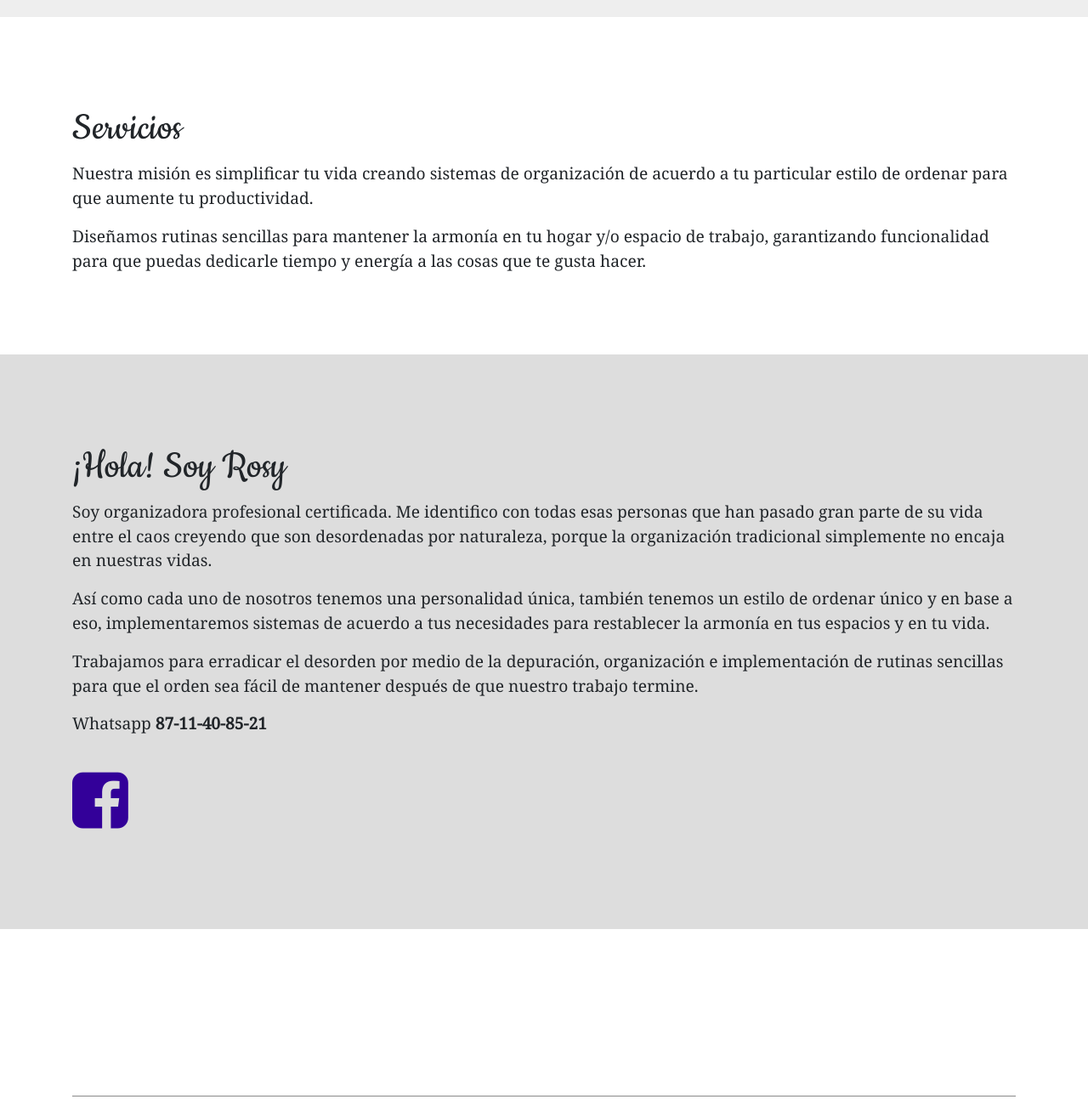
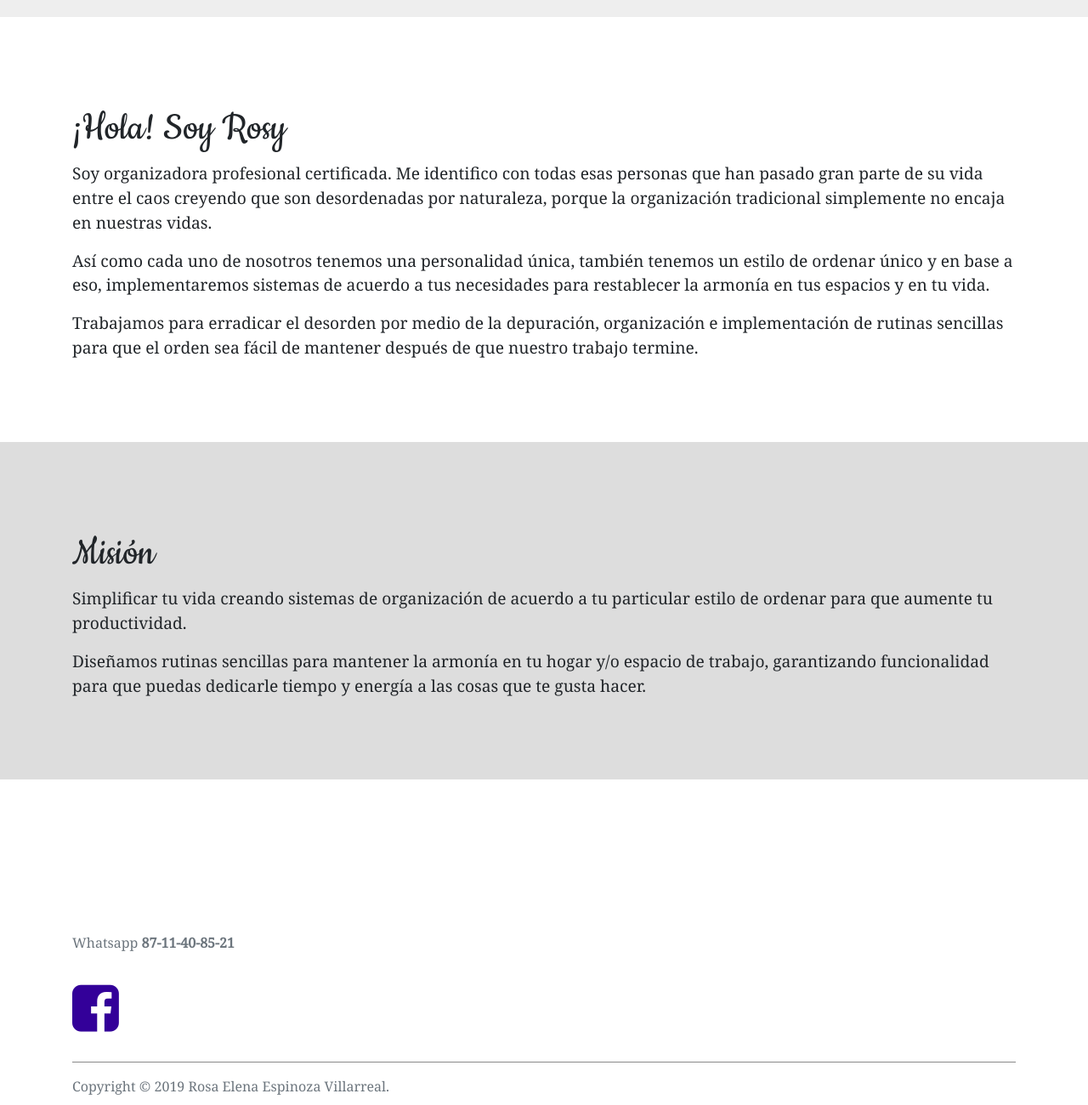
Before and after one commit to vidaenarmonia/vidaenarmonia.github.io, a plain HTML site: page index.html in a window 1280 px wide. Shown: the part 520-1820 px from the top of the page at 85% size. Drawn offline with nearby package versions, Linux system fonts and the light colour scheme.

Commit message:
Mejoras.

```diff
--- a/index.html
+++ b/index.html
@@ -64,19 +64,6 @@
             </div>
         </div>
     </header>
-    <!-- Section Servicios -->
-    <section class="section-servicios" id="servicios">
-        <div class="container">
-            <h2>Servicios</h2>
-            <p>
-                Nuestra misión es simplificar tu vida creando sistemas de organización de acuerdo a tu particular estilo de ordenar para que aumente tu productividad.
-            </p>
-            <p>
-                Diseñamos rutinas sencillas para mantener la armonía en tu hogar y/o espacio de trabajo,
-                garantizando funcionalidad para que puedas dedicarle tiempo y energía a las cosas que te gusta hacer.
-            </p>
-        </div>
-    </section>
     <!-- Section Contacto -->
     <section class="section-contacto" id="contacto">
         <div class="container">
@@ -90,12 +77,25 @@
             <p>
                 Trabajamos para erradicar el desorden por medio de la depuración, organización e implementación de rutinas sencillas para que el orden sea fácil de mantener después de que nuestro trabajo termine.
             </p>
-            <p>Whatsapp <b>87-11-40-85-21</b></p>
-            <p style="font-size: 4em;"><a href="#" target="_blank"><i class="fa fa-facebook-square" aria-hidden="true"></i></a></p>
+        </div>
+    </section>
+    <!-- Section Servicios -->
+    <section class="section-servicios" id="servicios">
+        <div class="container">
+            <h2>Misión</h2>
+            <p>
+                Simplificar tu vida creando sistemas de organización de acuerdo a tu particular estilo de ordenar para que aumente tu productividad.
+            </p>
+            <p>
+                Diseñamos rutinas sencillas para mantener la armonía en tu hogar y/o espacio de trabajo,
+                garantizando funcionalidad para que puedas dedicarle tiempo y energía a las cosas que te gusta hacer.
+            </p>
         </div>
     </section>
     <footer class="text-muted">
         <div class="container">
+            <p>Whatsapp <b>87-11-40-85-21</b></p>
+            <p style="font-size: 4em;"><a href="#" target="_blank"><i class="fa fa-facebook-square" aria-hidden="true"></i></a></p>
             <hr>
             <p>Copyright &copy; 2019 Rosa Elena Espinoza Villarreal.</p>
         </div>
--- a/sitemap.xml
+++ b/sitemap.xml
@@ -5,7 +5,7 @@ xmlns="http://www.sitemaps.org/schemas/sitemap/0.9">
 
 <url>
 <loc>https://vidaenarmonia.github.io/</loc>
-<lastmod>2019-04-20T15:06:36-00:00</lastmod>
+<lastmod>2019-04-20T15:27:32-00:00</lastmod>
 <changefreq>hourly</changefreq>
 <priority>0.5</priority>
 </url>
--- a/theme/css/vida-en-armonia.css
+++ b/theme/css/vida-en-armonia.css
@@ -101,7 +101,7 @@ hr {
 
 .section-servicios {
     font-size: 1.2em;
-    background-color: #FFF;
+    background-color: #DDD;
     padding: 80px 0;
 }
 .section-testimonios {
@@ -111,7 +111,7 @@ hr {
 }
 .section-contacto {
     font-size: 1.2em;
-    background-color: #DDD;
+    background-color: #FFF;
     padding: 80px 0;
 }
 .section-servicios h2,
```
Also changed, not shown: articulos/brownies-corazones-oro/index.html (+2 -0 lines), author/rosy.html (+2 -0 lines), authors.html (+2 -0 lines), categories.html (+2 -0 lines), category/articulos.html (+2 -0 lines), tag/brownies.html (+2 -0 lines), tags.html (+2 -0 lines).
